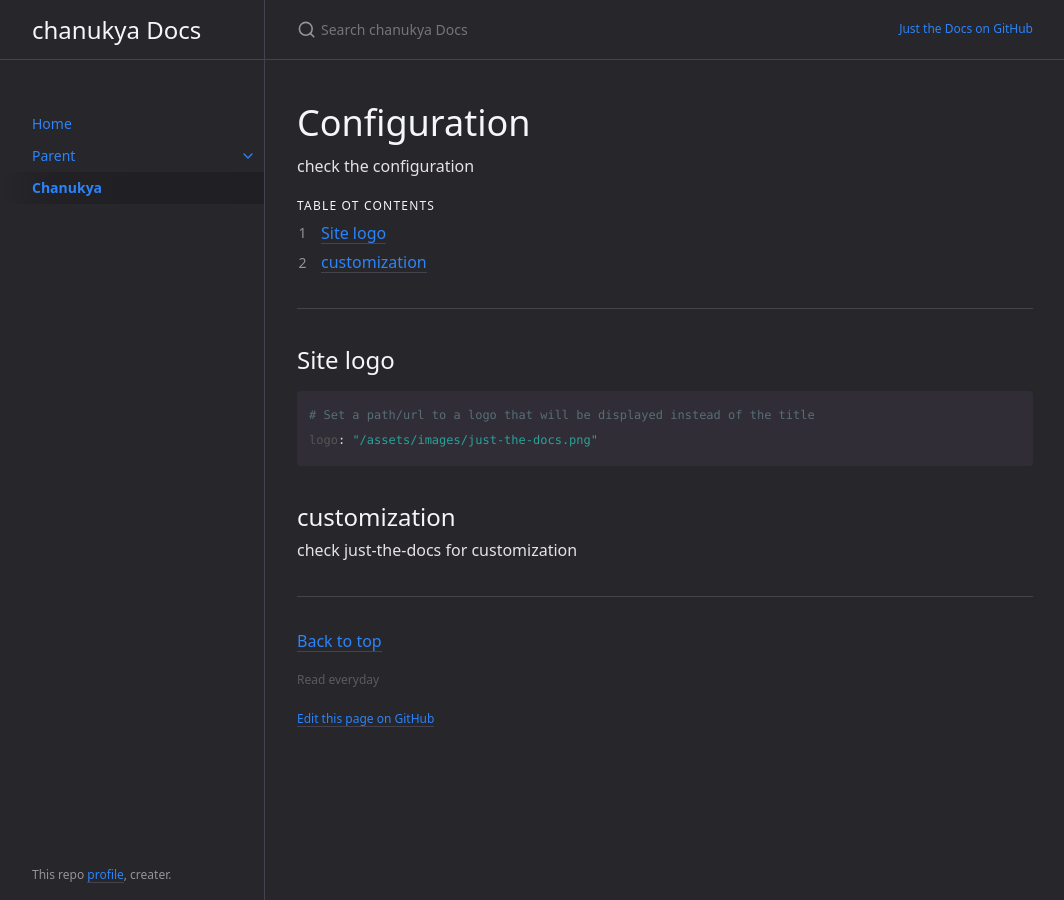
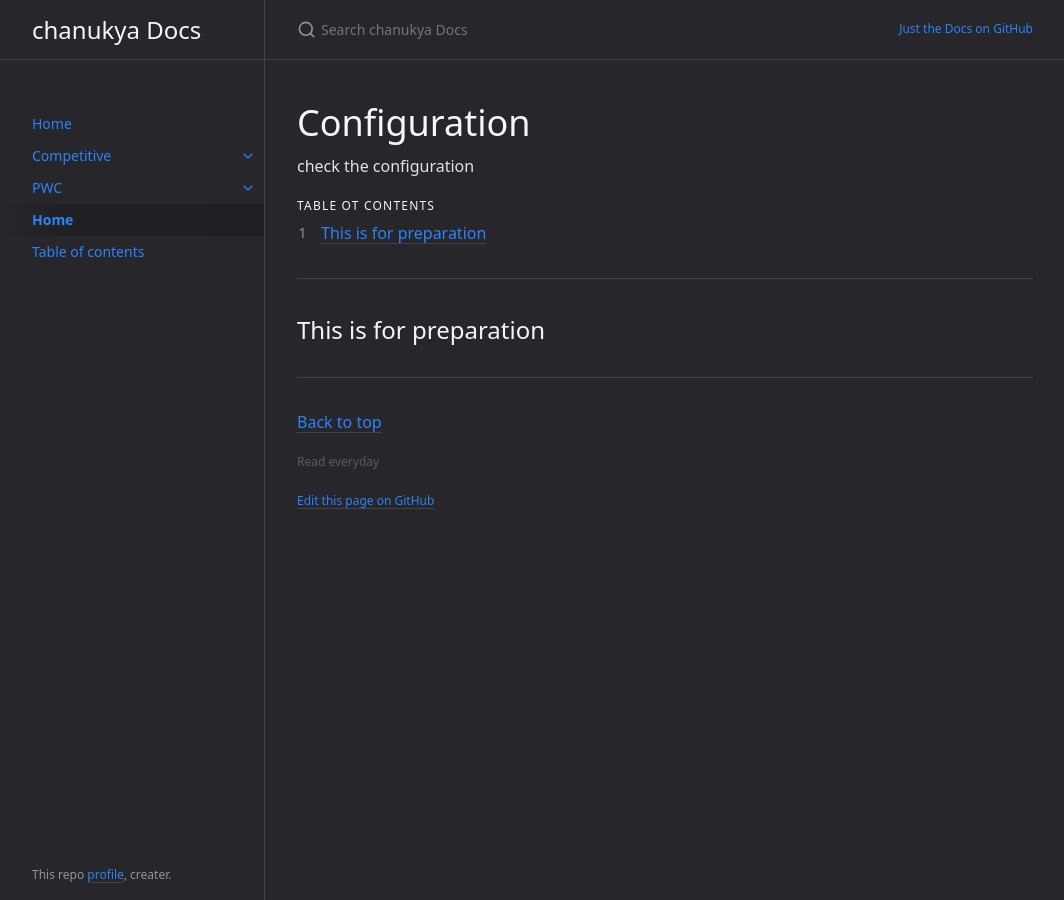
Before and after one commit to chanukyapl/CompetitivePrep, a Jekyll site: the page built from docs/chanukya.md, in a window 1280 px wide. Shown: the whole page, without its empty margins (107-1171 px from the left). Built offline with Jekyll 4.4.1, drawn with Linux system fonts in a browser that asks for light colours.

Commit message:
Starting template

````diff
--- a/docs/parent/parent.md
+++ b/docs/Competitive/Competitive.md
@@ -1,9 +1,9 @@
 ---
 layout: default
-title: Parent
+title: Competitive
 nav_order: 3
 has_children: true
-permalink: /docs/parent
+permalink: /docs/Competitive
 ---
 
 # Parent
--- a/docs/chanukya.md
+++ b/docs/chanukya.md
@@ -1,6 +1,6 @@
 ---
 layout: default
-title: Chanukya
+title: Home
 nav_order:
 ---
 
@@ -17,12 +17,4 @@ check the configuration
 
 ---
 
-## Site logo
-
-```yaml
-# Set a path/url to a logo that will be displayed instead of the title
-logo: "/assets/images/just-the-docs.png"
-```
-## customization
-
-check just-the-docs for customization
+## This is for preparation
````
Also changed, not shown: docs/Competitive/PWC/Aptitude.md (added, +5 -0 lines), docs/Competitive/PWC/PWC.md (added, +16 -0 lines), docs/parent/child.md (deleted, +0 -17 lines), README.md, 1 other file.
